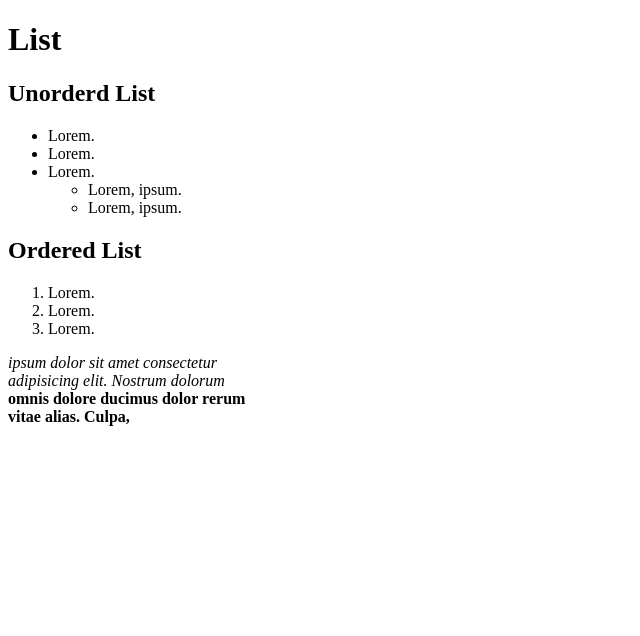
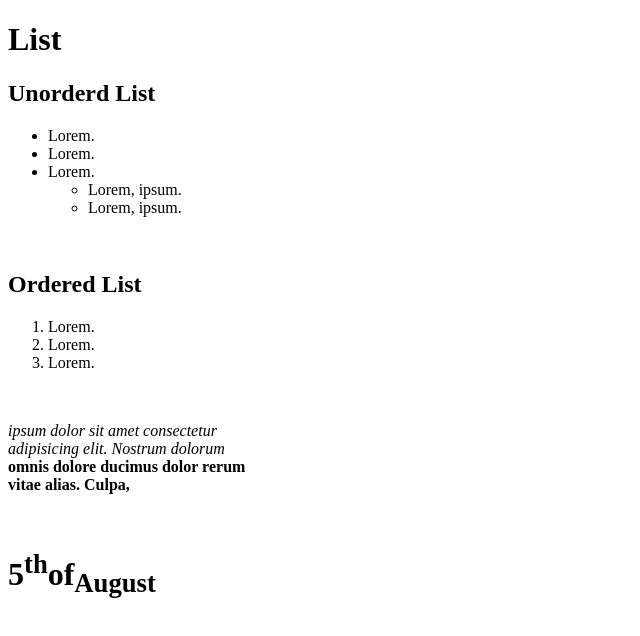
Before and after one commit to yaseen-kc/HTML-CSS-Basics, a plain HTML site: page More-HTML.html in a window 1280 px wide. Shown: the whole page, without its empty margins (0-640 px from the left). Drawn offline with Linux system fonts and the light colour scheme.

Commit message:
<!-- Superscript and Subscript -->

```diff
--- a/More-HTML.html
+++ b/More-HTML.html
@@ -22,6 +22,9 @@
             </ul>
         </li>
     </ul>
+
+    <br>
+
     <!-- Ordered List -->
     <h2>Ordered List</h2>
     <ol>
@@ -30,6 +33,8 @@
         <li>Lorem.</li>
     </ol>
 
+
+    <br>
 
     <!-- <Em>,<i>,<B>,<strong> -->
     <p>
@@ -42,6 +47,11 @@
         <strong>vitae alias. Culpa,</strong>
     </p>
 
+
+    <br>
+
+    <!-- Superscript and Subscript -->
+    <h1>5<sup>th</sup>of<sub>August</sub></h1>
 </body>
 
 </html>
```
